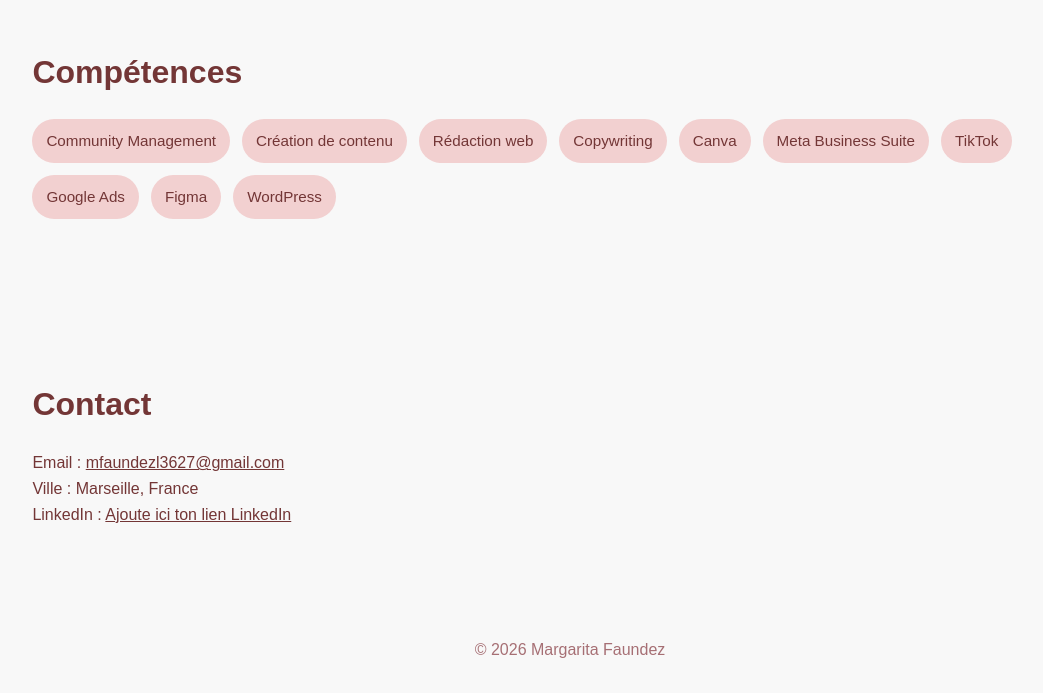
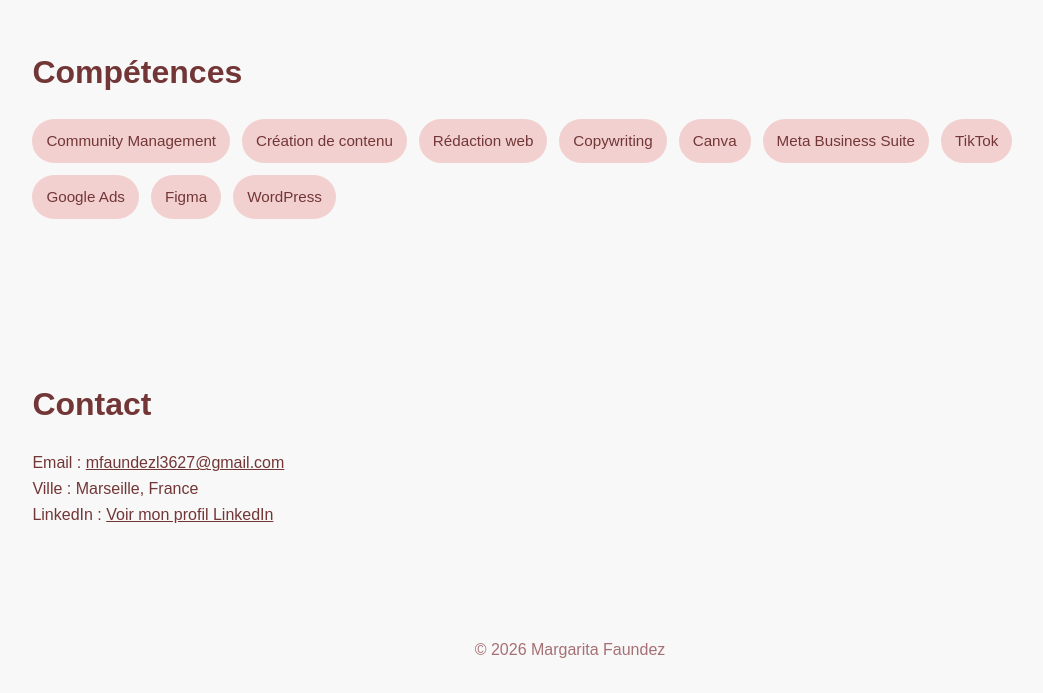
Before and after one commit to margaritafaundez/margaritafaundez.github.io, a plain HTML site: page index.html in a window 1280 px wide. Shown: the part 1597-2290 px from the top of the page, without its empty margins (70-1113 px from the left). Drawn offline with Linux system fonts and the light colour scheme.

Commit message:
update index
lkdln changes

```diff
--- a/index.html
+++ b/index.html
@@ -96,7 +96,7 @@
       <h3>Contact</h3>
       <p>Email : <a href="mailto:mfaundezl3627@gmail.com">mfaundezl3627@gmail.com</a></p>
       <p>Ville : Marseille, France</p>
-      <p>LinkedIn : <a href="#" target="_blank">Ajoute ici ton lien LinkedIn</a></p>
+      <p>LinkedIn : <a href="https://www.linkedin.com/in/margarita-fa%C3%BAndez-l%C3%B3pez-a82928162/" target="_blank">Voir mon profil LinkedIn</a></p>
     </section>
   </main>
 
```
